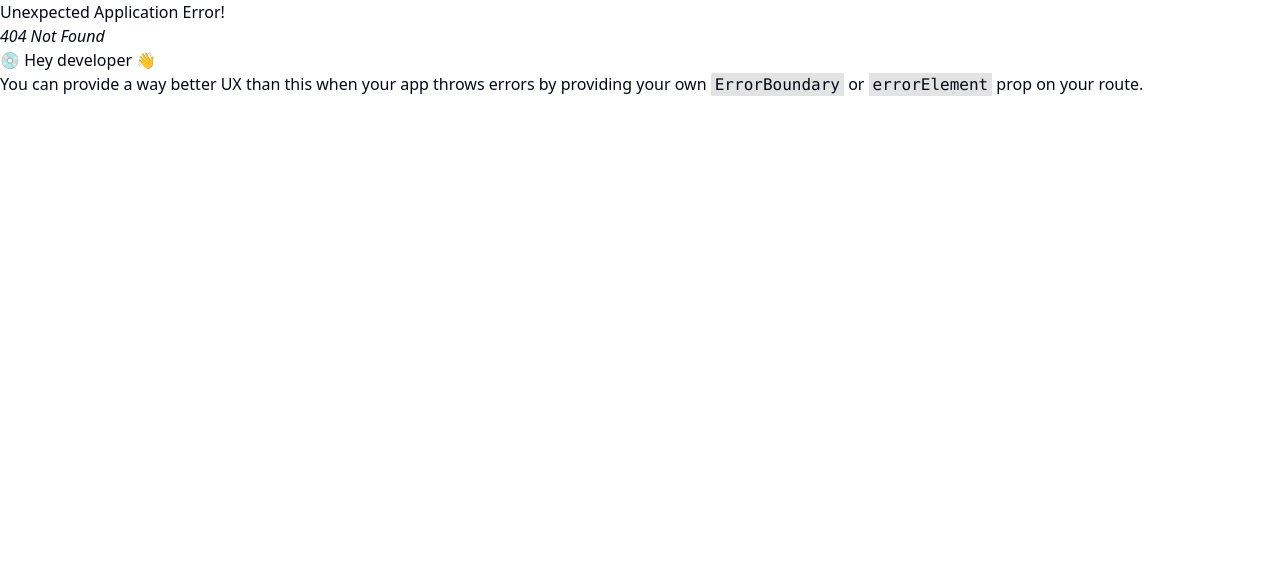
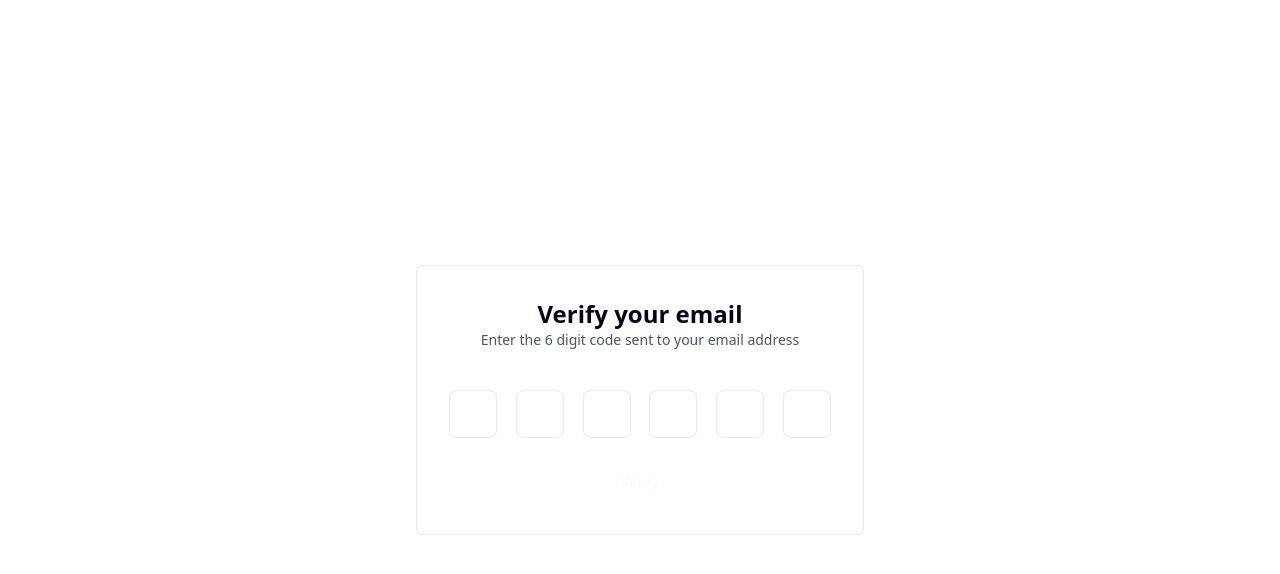
Before and after one commit to smartdriver321/smarteats, a React (Vite) app in the folder client/: page /verify-email in a window 1280 px wide. Before the commit this address had no page. Shown: the top 574 px of the page. Built offline with nearby package versions, Linux system fonts and the light colour scheme.

Commit message:
Create VerifyEmailPage

```diff
--- /dev/null
+++ b/client/src/auth/reset-password.tsx
@@ -0,0 +1,47 @@
+import { useState } from 'react'
+import { Link } from 'react-router-dom'
+import { Loader2, LockKeyholeIcon } from 'lucide-react'
+
+import { Input } from '@/components/ui/input'
+import { Button } from '@/components/ui/button'
+
+export default function ResetPasswordPage() {
+	const [newPassword, setNewPassword] = useState<string>('')
+	const loading = false
+
+	return (
+		<div className='flex items-center justify-center min-h-screen w-full'>
+			<form className='flex flex-col gap-5 md:p-8 w-full max-w-md rounded-lg mx-4'>
+				<div className='text-center'>
+					<h1 className='font-extrabold text-2xl mb-2'>Reset Password</h1>
+					<p className='text-sm text-gray-600'>
+						Enter your new password to reset old one
+					</p>
+				</div>
+				<div className='relative w-full'>
+					<Input
+						type='password'
+						value={newPassword}
+						onChange={(e) => setNewPassword(e.target.value)}
+						placeholder='Enter your new password'
+						className='pl-10'
+					/>
+					<LockKeyholeIcon className='absolute inset-y-2 left-2 text-gray-600 pointer-events-none' />
+				</div>
+				{loading ? (
+					<Button disabled className='text-blue-500'>
+						<Loader2 className='mr-2 h-4 w-4 animate-spin' /> Please wait
+					</Button>
+				) : (
+					<Button className='text-blue-500'>Reset Password</Button>
+				)}
+				<span className='text-center'>
+					Back to{' '}
+					<Link to='/login' className='text-blue-500'>
+						Login
+					</Link>
+				</span>
+			</form>
+		</div>
+	)
+}
--- /dev/null
+++ b/client/src/auth/verify-email.tsx
@@ -0,0 +1,83 @@
+import { FormEvent, useRef, useState } from 'react'
+import { Loader2 } from 'lucide-react'
+
+import { Input } from '@/components/ui/input'
+import { Button } from '@/components/ui/button'
+
+export default function VerifyEmailPage() {
+	const [otp, setOtp] = useState<string[]>(['', '', '', '', '', ''])
+	const inputRef = useRef<any>([])
+	const handleChange = (index: number, value: string) => {
+		if (/^[a-zA-Z0-9]$/.test(value) || value === '') {
+			const newOtp = [...otp]
+			newOtp[index] = value
+			setOtp(newOtp)
+		}
+		// Move to the next input field id a digit is entered
+		if (value !== '' && index < 5) {
+			inputRef.current[index + 1].focus()
+		}
+	}
+
+	const handleKeyDown = (
+		index: number,
+		e: React.KeyboardEvent<HTMLInputElement>
+	) => {
+		if (e.key === 'Backspace' && !otp[index] && index > 0) {
+			inputRef.current[index - 1].focus()
+		}
+	}
+	const submitHandler = async (e: FormEvent<HTMLFormElement>) => {
+		e.preventDefault()
+		const verificationCode = otp.join('')
+		console.log(verificationCode)
+	}
+
+	const loading = false
+
+	return (
+		<div className='flex items-center justify-center h-screen w-full'>
+			<div className='p-8 rounded-md w-full max-w-md flex flex-col gap-10 border border-gray-200'>
+				<div className='text-center'>
+					<h1 className='font-extrabold text-2xl'>Verify your email</h1>
+					<p className='text-sm text-gray-600'>
+						Enter the 6 digit code sent to your email address
+					</p>
+				</div>
+				<form onSubmit={submitHandler}>
+					<div className='flex justify-between'>
+						{otp.map((letter: string, idx: number) => (
+							<Input
+								key={idx}
+								ref={(element) => (inputRef.current[idx] = element)}
+								type='text'
+								maxLength={1}
+								value={letter}
+								onChange={(e: React.ChangeEvent<HTMLInputElement>) =>
+									handleChange(idx, e.target.value)
+								}
+								onKeyDown={(e: React.KeyboardEvent<HTMLInputElement>) =>
+									handleKeyDown(idx, e)
+								}
+								className='md:w-12 md:h-12 w-8 h-8 text-center text-sm md:text-2xl font-normal md:font-bold rounded-lg focus:outline-none focus:ring-2 focus:ring-indigo-500'
+							/>
+						))}
+					</div>
+					{loading ? (
+						<Button
+							disabled
+							className='bg-orange hover:bg-hoverOrange mt-6 w-full'
+						>
+							<Loader2 className='mr-2 w-4 h-4 animate-spin' />
+							Please wait
+						</Button>
+					) : (
+						<Button className='bg-orange hover:bg-hoverOrange mt-6 w-full'>
+							Verify
+						</Button>
+					)}
+				</form>
+			</div>
+		</div>
+	)
+}
```
Also changed, not shown: client/src/App.tsx (+10 -0 lines).
